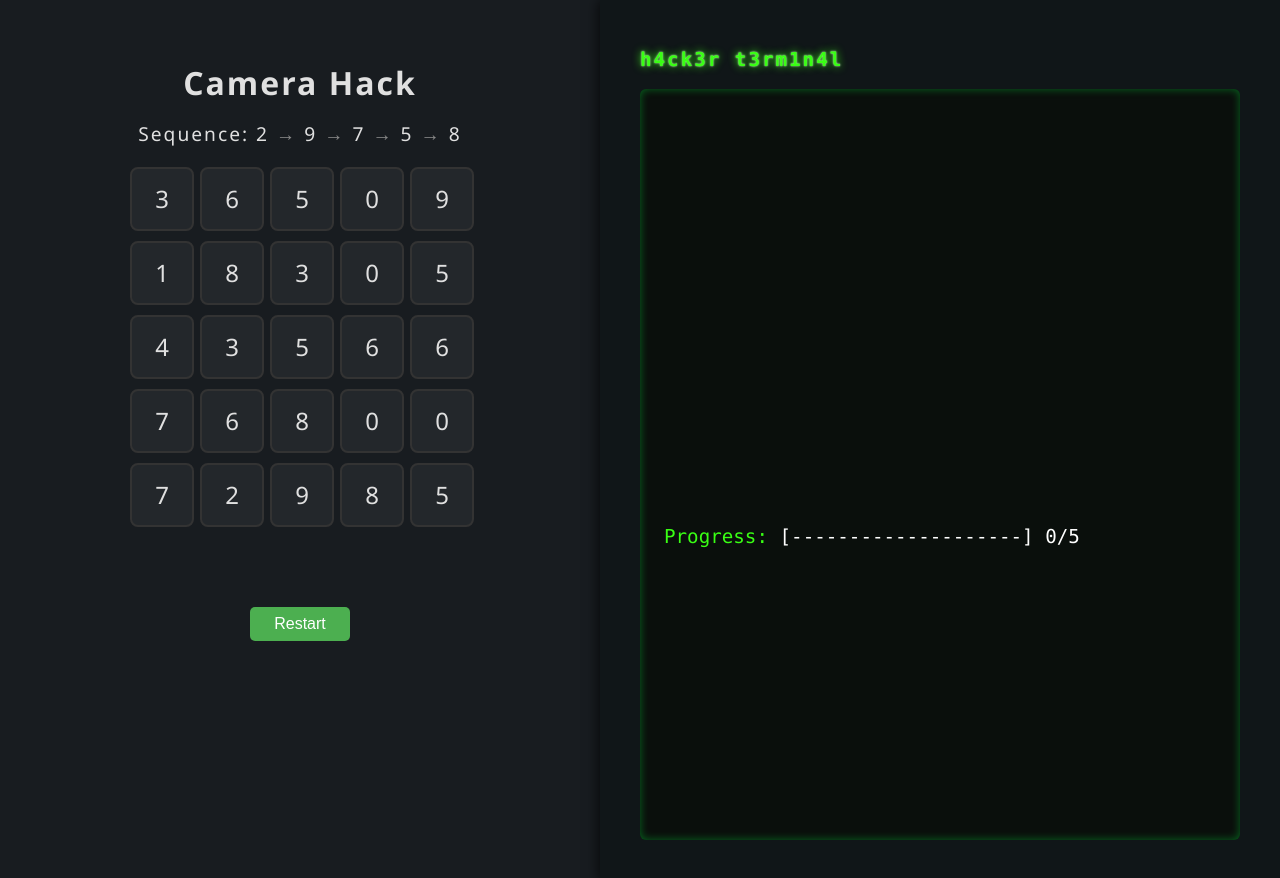
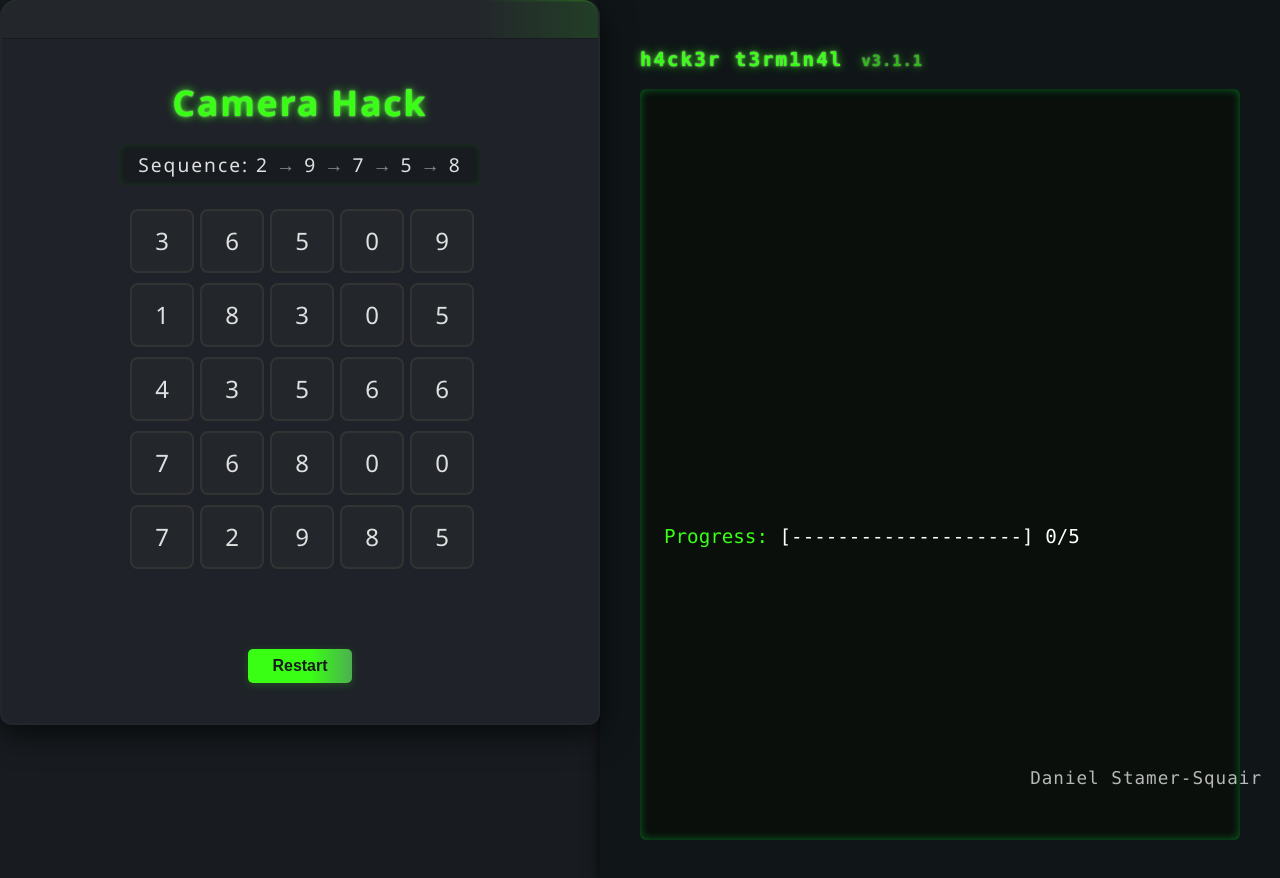
Before and after one commit to uaineteine/camera-hacker-minigame, a plain HTML site: page index.html in a window 1280 px wide. Drawn offline with Linux system fonts and the light colour scheme.

Commit message:
Beautify

```diff
--- a/game.css
+++ b/game.css
@@ -1,5 +1,5 @@
 body {
-  background: #181c20;
+  background: linear-gradient(120deg, #181c20 60%, #23272b 100%);
   color: #e0e0e0;
   font-family: 'Segoe UI', Arial, sans-serif;
   display: flex;
@@ -10,8 +10,12 @@ body {
   margin: 0;
 }
 h1 {
+  margin-top: 38px;
   margin-bottom: 0.5em;
   letter-spacing: 2px;
+  color: #39ff14;
+  text-shadow: 0 0 8px #39ff14, 0 0 2px #fff;
+  font-size: 2.2em;
 }
 #game {
   display: grid;
@@ -49,11 +53,18 @@ h1 {
   margin-bottom: 1em;
   font-size: 1.2em;
   letter-spacing: 2px;
+  background: #181c20;
+  border-radius: 8px;
+  padding: 0.4em 1em;
+  box-shadow: 0 0 6px #39ff1420 inset;
+  margin-bottom: 1.2em;
 }
 #message {
   font-size: 1.2em;
   margin-top: 1em;
   min-height: 1.5em;
+  color: #39ff14;
+  text-shadow: 0 0 4px #39ff1460;
 }
 button {
   margin-top: 1em;
@@ -61,13 +72,15 @@ button {
   font-size: 1em;
   border: none;
   border-radius: 5px;
-  background: #4caf50;
-  color: #fff;
+  background: linear-gradient(90deg, #39ff14 60%, #4caf50 100%);
+  color: #181c20;
+  font-weight: bold;
+  box-shadow: 0 2px 8px #39ff1430;
   cursor: pointer;
   transition: background 0.2s;
 }
 button:hover {
-  background: #388e3c;
+  background: linear-gradient(90deg, #4caf50 60%, #39ff14 100%);
 }
 #main-content {
   flex: 1;
@@ -78,6 +91,41 @@ button:hover {
   display: flex;
   flex-direction: column;
   align-items: center;
+  position: relative;
+  background: #20242aee;
+  border-radius: 16px 16px 12px 12px;
+  box-shadow: 0 8px 32px #000b, 0 1.5px 0 #39ff1430 inset;
+  border: 2.5px solid #23272b;
+  border-top: none;
+  overflow: hidden;
+  z-index: 20;
+}
+#main-content::before {
+  content: '';
+  display: block;
+  position: absolute;
+  top: 0; left: 0; right: 0;
+  height: 38px;
+  background: linear-gradient(90deg, #23272b 80%, #39ff1420 100%);
+  border-radius: 16px 16px 0 0;
+  border-bottom: 1.5px solid #181c20;
+  z-index: 2;
+}
+#main-content .window-controls {
+  position: absolute;
+  top: 10px;
+  left: 16px;
+  display: flex;
+  gap: 8px;
+  z-index: 3;
+}
+.window-dot {
+  width: 12px;
+  height: 12px;
+  border-radius: 50%;
+  display: inline-block;
+  background: #ff5f56;
+  box-shadow: 18px 0 0 #ffbd2e, 36px 0 0 #27c93f;
 }
 @import url('terminal.css');
 @media (max-width: 900px) {
@@ -88,6 +136,7 @@ button:hover {
     box-shadow: none;
     padding: 18px 8px;
     margin: 0;
+    z-index: 10;
   }
   #main-content {
     padding: 20px 8px;
@@ -112,3 +161,24 @@ button:hover {
   animation: gridFadeOut 1s cubic-bezier(.68,-0.55,.27,1.55) forwards;
   z-index: 2;
 }
+#watermark {
+  position: fixed;
+  right: 18px;
+  bottom: 12px;
+  color: #39ff14;
+  font-size: 1.1em;
+  opacity: 0.18;
+  pointer-events: none;
+  z-index: 9999;
+  font-family: 'Consolas', 'Fira Mono', 'monospace';
+  letter-spacing: 1px;
+  user-select: none;
+}
+.terminal-header::after {
+  content: '  v3.1.1';
+  color: #39ff14;
+  font-size: 0.8em;
+  margin-left: 8px;
+  opacity: 0.7;
+  letter-spacing: 1px;
+}
--- a/index.html
+++ b/index.html
@@ -6,6 +6,7 @@
   <title>Camera Hack Minigame</title>
   <link rel="stylesheet" href="game.css">
   <link rel="stylesheet" href="terminal.css">
+  <link rel="stylesheet" href="watermark.css">
 </head>
 <body>
   <div id="main-content">
@@ -19,6 +20,7 @@
     <div class="terminal-header">h4ck3r t3rm1n4l</div>
     <div id="terminal-progress"></div>
   </div>
+  <div id="watermark">Daniel Stamer-Squair</div>
   <script src="cameraArt.js"></script>
   <script src="game.js"></script>
 </body>
--- /dev/null
+++ b/watermark.css
@@ -0,0 +1,13 @@
+#watermark {
+  position: fixed;
+  right: 18px;
+  bottom: 12px;
+  color: #fff;
+  font-size: 1.1em;
+  opacity: 0.7;
+  pointer-events: none;
+  z-index: 9999;
+  font-family: 'Consolas', 'Fira Mono', 'monospace';
+  letter-spacing: 1px;
+  user-select: none;
+}
```
